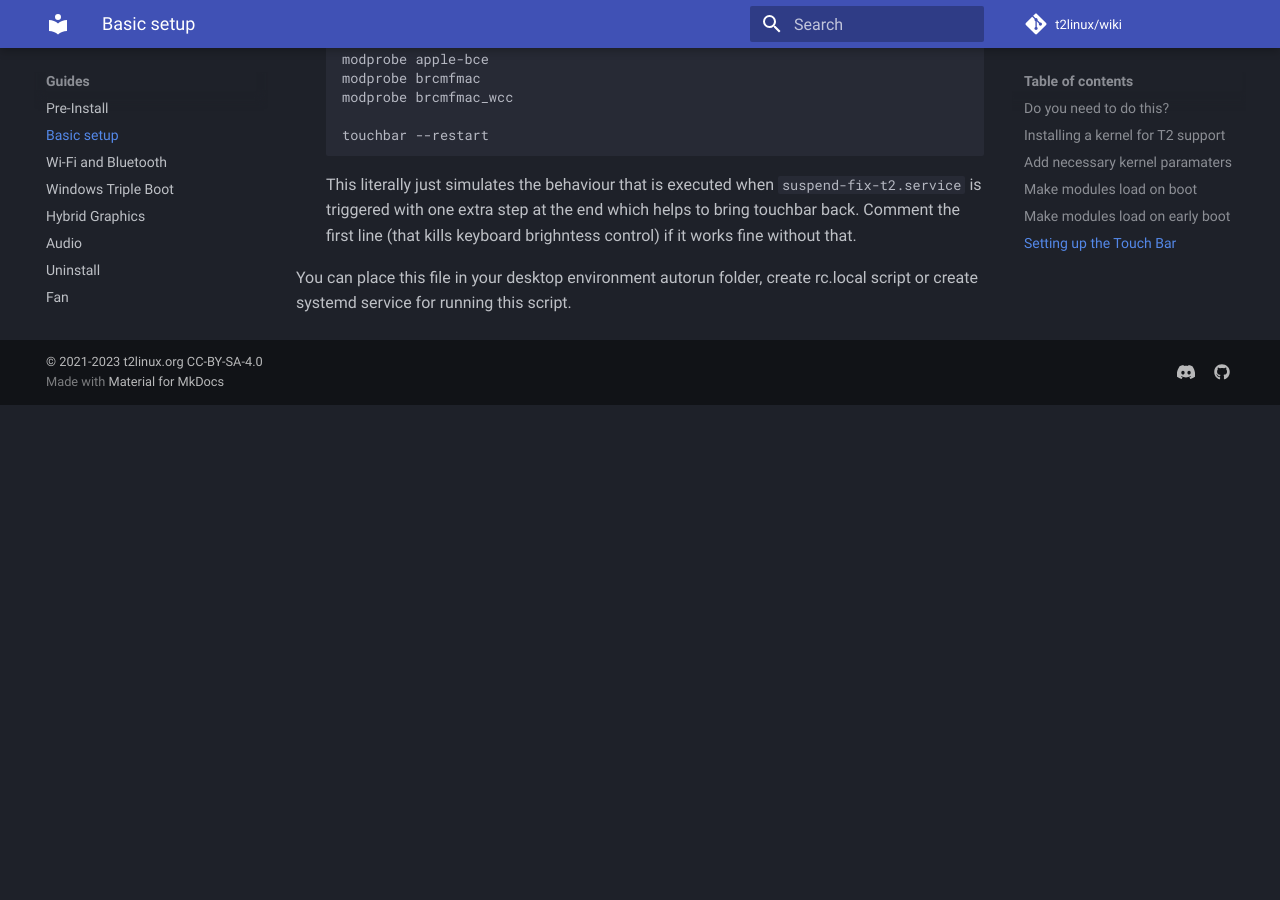
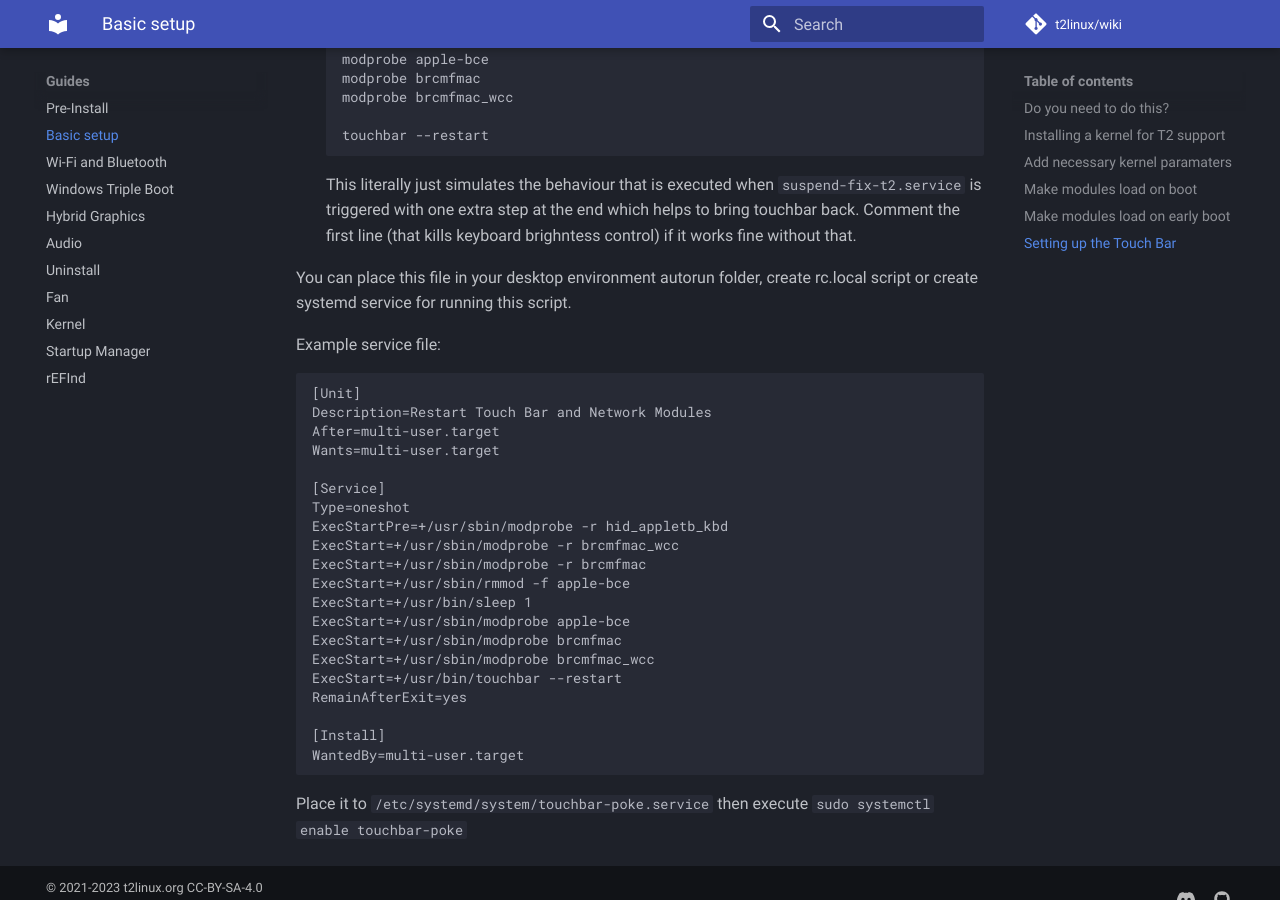
Before and after one commit to t2linux/wiki, an MkDocs documentation site: the page built from docs/guides/postinstall.md, in a window 1280 px wide and 900 px high, scrolled down 6721 px. Built offline with MkDocs 1.6.1 and Material for MkDocs 9.7.7, drawn with Linux system fonts in a browser that asks for light colours; comment, search, counter and statistics services are not loaded; before the commit the page ends 7126 px from its top, so only the background shows below that.

Commit message:
Update postinstall.md
added service touchbar-poke

````diff
--- a/docs/guides/postinstall.md
+++ b/docs/guides/postinstall.md
@@ -265,3 +265,30 @@ This literally just simulates the behaviour that is executed when `suspend-fix-t
 Comment the first line (that kills keyboard brighntess control) if it works fine without that.
 
 You can place this file in your desktop environment autorun folder, create rc.local script or create systemd service for running this script.
+
+Example service file:
+
+```service
+[Unit]
+Description=Restart Touch Bar and Network Modules
+After=multi-user.target
+Wants=multi-user.target
+
+[Service]
+Type=oneshot
+ExecStartPre=+/usr/sbin/modprobe -r hid_appletb_kbd
+ExecStart=+/usr/sbin/modprobe -r brcmfmac_wcc
+ExecStart=+/usr/sbin/modprobe -r brcmfmac
+ExecStart=+/usr/sbin/rmmod -f apple-bce
+ExecStart=+/usr/bin/sleep 1
+ExecStart=+/usr/sbin/modprobe apple-bce
+ExecStart=+/usr/sbin/modprobe brcmfmac
+ExecStart=+/usr/sbin/modprobe brcmfmac_wcc
+ExecStart=+/usr/bin/touchbar --restart
+RemainAfterExit=yes
+
+[Install]
+WantedBy=multi-user.target
+```
+
+Place it to `/etc/systemd/system/touchbar-poke.service` then execute `sudo systemctl enable touchbar-poke`
````
